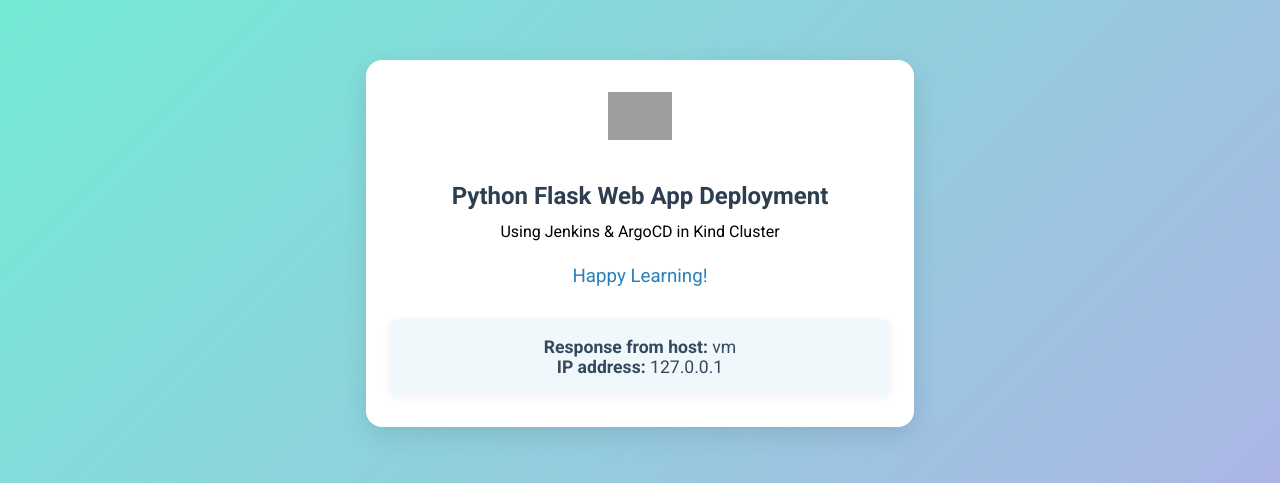
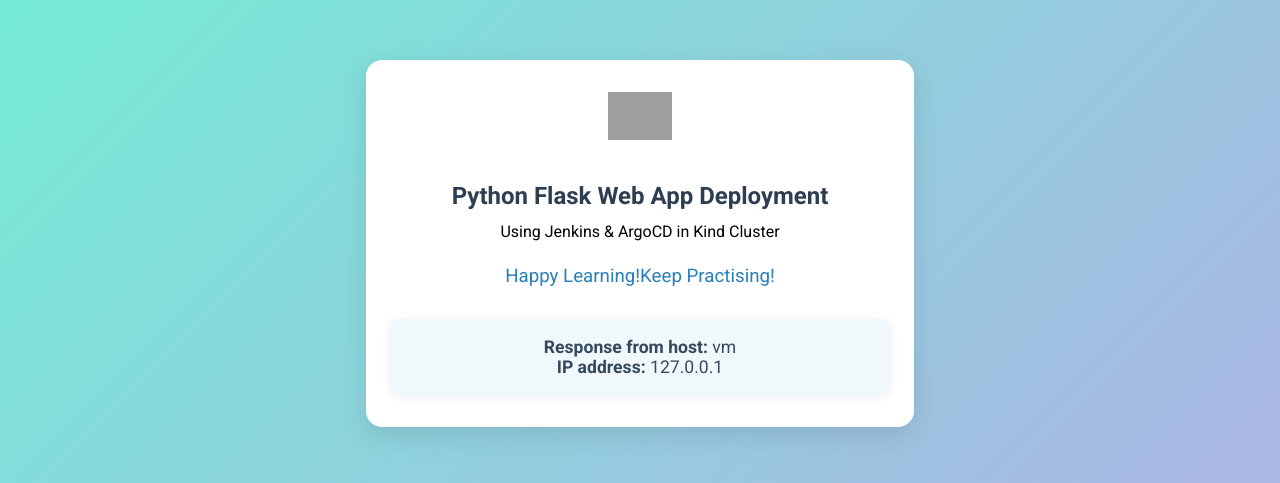
Before and after one commit to AjayKumarPatnaikuni/pyserverinfo-service, a Flask app: page / in a window 1280 px wide. Shown: the top 483 px of the page. Run offline with Flask 2, Linux system fonts and the light colour scheme; grey boxes are pictures that could not be loaded.

Commit message:
updated server.html

```diff
--- a/src/templates/server.html
+++ b/src/templates/server.html
@@ -49,7 +49,7 @@
         <img src="https://img.icons8.com/color/96/000000/server.png" alt="Server Icon" class="logo"/>
         <h2>Python Flask Web App Deployment</h2>
         <div>Using Jenkins &amp; ArgoCD in Kind Cluster</div>
-        <h3>Happy Learning!</h3>
+        <h3>Happy Learning!Keep Practising!</h3>
         <div class="server-info">
             <strong>Response from host:</strong> <span>{{ HOSTNAME }}</span><br>
             <strong>IP address:</strong> <span>{{ IP }}</span>
```
